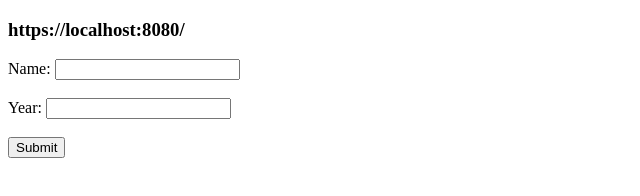
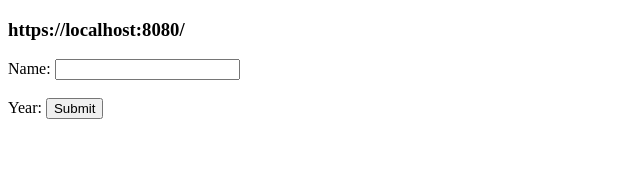
Before and after one commit to acciojob/sharable-urls-ashish1906, a website: page main.html in a window 1280 px wide. Shown: the whole page, without its empty margins (0-640 px from the left). Drawn offline with Linux system fonts and the light colour scheme.

Commit message:
created a submission

```diff
--- a/main.html
+++ b/main.html
@@ -7,7 +7,6 @@
     <input type="text" id="name" name="name"><br><br>
 
     <label>Year: </label>
-    <input type="number" id="year" name="year"><br><br>
 
     <button type="submit" id="button">Submit</button>
   </form>
```
